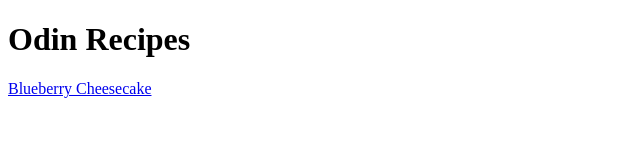
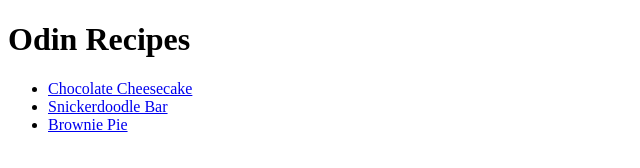
Before and after one commit to nitish023/odin-recipes, a plain HTML site: page index.html in a window 1280 px wide. Shown: the whole page, without its empty margins (0-640 px from the left). Drawn offline with Linux system fonts and the light colour scheme.

Commit message:
Recipe pages browniepie.html and snickerdoodle.html created and links added to main page

```diff
--- a/index.html
+++ b/index.html
@@ -6,6 +6,10 @@
     </head>
     <body>
         <h1>Odin Recipes</h1>
-        <a href="recipes/cheesecake.html">Blueberry Cheesecake</a>
+        <ul>
+            <li><a href="recipes/cheesecake.html">Chocolate Cheesecake</a></li>
+            <li><a href="recipes/snickerdoodle.html">Snickerdoodle Bar</a></li>
+            <li><a href="recipes/browniepie.html">Brownie Pie</a></li>
+        </ul>
     </body>
 </html>
```
Also changed, not shown: recipes/browniepie.html (added), recipes/snickerdoodle.html (added).
